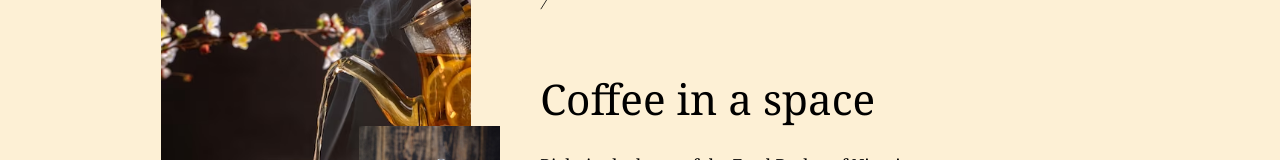
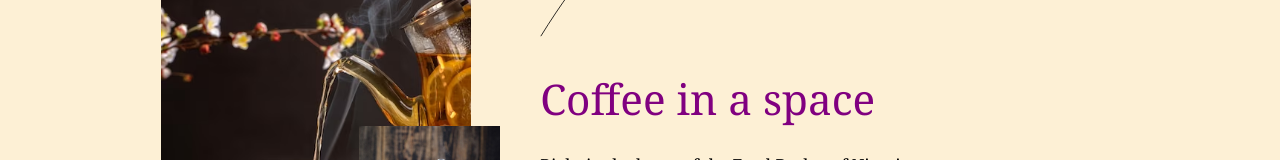
Before and after one commit to P-pro-Tech/Ropajo, a React (Create React App) app: page / in a window 1280 px wide. Shown: the part 3537-3697 px from the top of the page. Built offline with nearby package versions, Linux system fonts and the light colour scheme.

Commit message:
reduce guesd id img

```diff
--- a/src/Components/Coffee/Coffee.css
+++ b/src/Components/Coffee/Coffee.css
@@ -149,3 +149,19 @@
         height: 6vh;
     }
 }
+
+
+@media screen and (min-width : 450px) and (orientation : landscape) {
+    .vector-area-inner {
+        height: 70vh;
+    }
+    .vector-area h3 {
+        color: purple;
+    }
+}
+
+/* @media (max-width: 350px) {
+    .vector-area-inner {
+        height: 70vh;
+    }
+} */
--- a/src/Components/GuestId/GuestId.css
+++ b/src/Components/GuestId/GuestId.css
@@ -109,7 +109,7 @@
     }
     .guest-form {
         flex-direction: column;
-        margin: 10px 0 0 0px;
+
         padding: 0 0 0 0;
         gap: 20px;
         width: 100%;
@@ -152,10 +152,10 @@
 
 @media (max-width : 450px) {
     .guest-id {
-        height: 53vh;
+        height: 43vh;
     }
     .guest-img-holder {
-        height: 30vh;
+        height: 20vh;
     }
     .guest-des-holder {
         height: 23vh;
@@ -167,3 +167,7 @@
         width: 50%;
     }
 }
+
+/* @media (max-width : 450px) and (orientation : landscape) {
+
+} */
```
